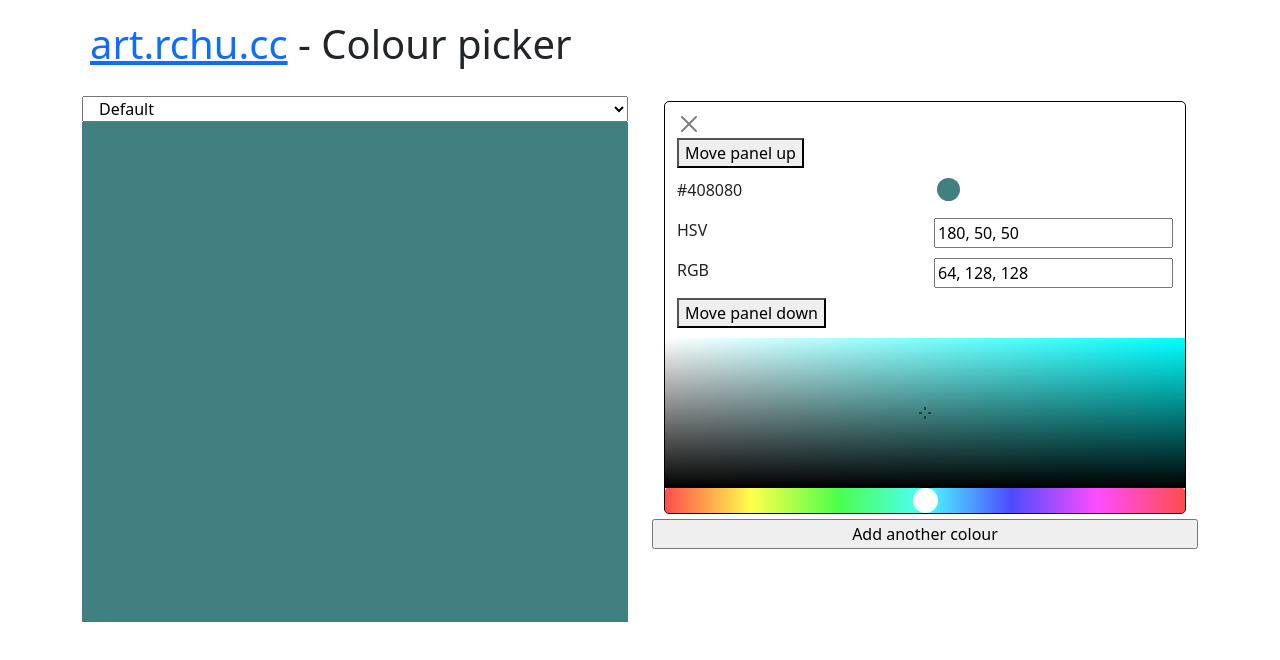
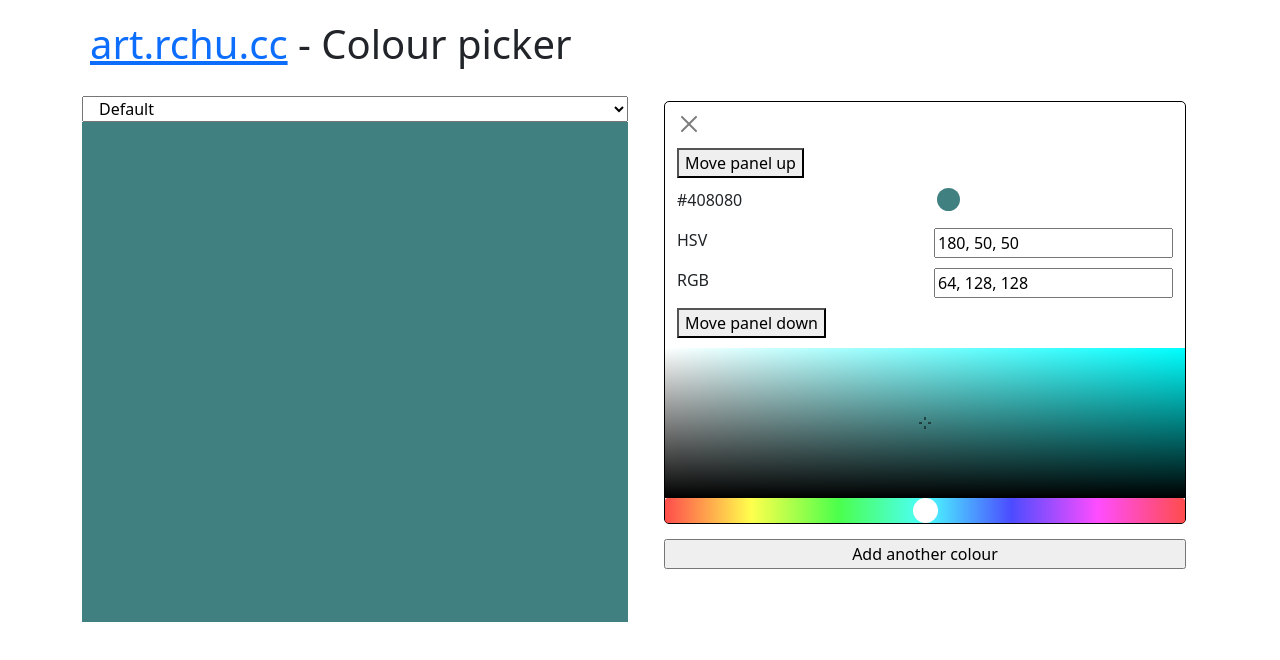
Before and after one commit to Bracktus/colour-picker, a React (Create React App) app: page / in a window 1280 px wide. Shown: the top 660 px of the page. Built offline with nearby package versions, Linux system fonts and the light colour scheme.

Commit message:
fix button look

```diff
--- a/src/components/ColourPanel/ColourPanel.tsx
+++ b/src/components/ColourPanel/ColourPanel.tsx
@@ -40,7 +40,7 @@ export const ColourPanel: React.FC<ColourPanelProps> = ({
         }}
       >
         <Col>
-          <Row style={{ paddingTop: "10px" }}>
+          <Row style={{ padding: "10px 0px" }}>
             <Col>
               <CloseButton
                 onClick={(e) => {
--- a/src/components/PanelFactory.tsx
+++ b/src/components/PanelFactory.tsx
@@ -99,7 +99,13 @@ export const PanelFactory: React.FC<PanelFactoryProps> = ({
           </Row>
         ))}
         <Row>
-          <input type="button" value="Add another colour" onClick={addColour} />
+          <div style={{display: "flex", justifyContent: "center", paddingTop: "10px"}}>
+          <input
+            style={{width: "100%"}}
+            type="button"
+            value="Add another colour"
+            onClick={addColour} />
+        </div>
         </Row>
       </Col>
     </Container>
```
